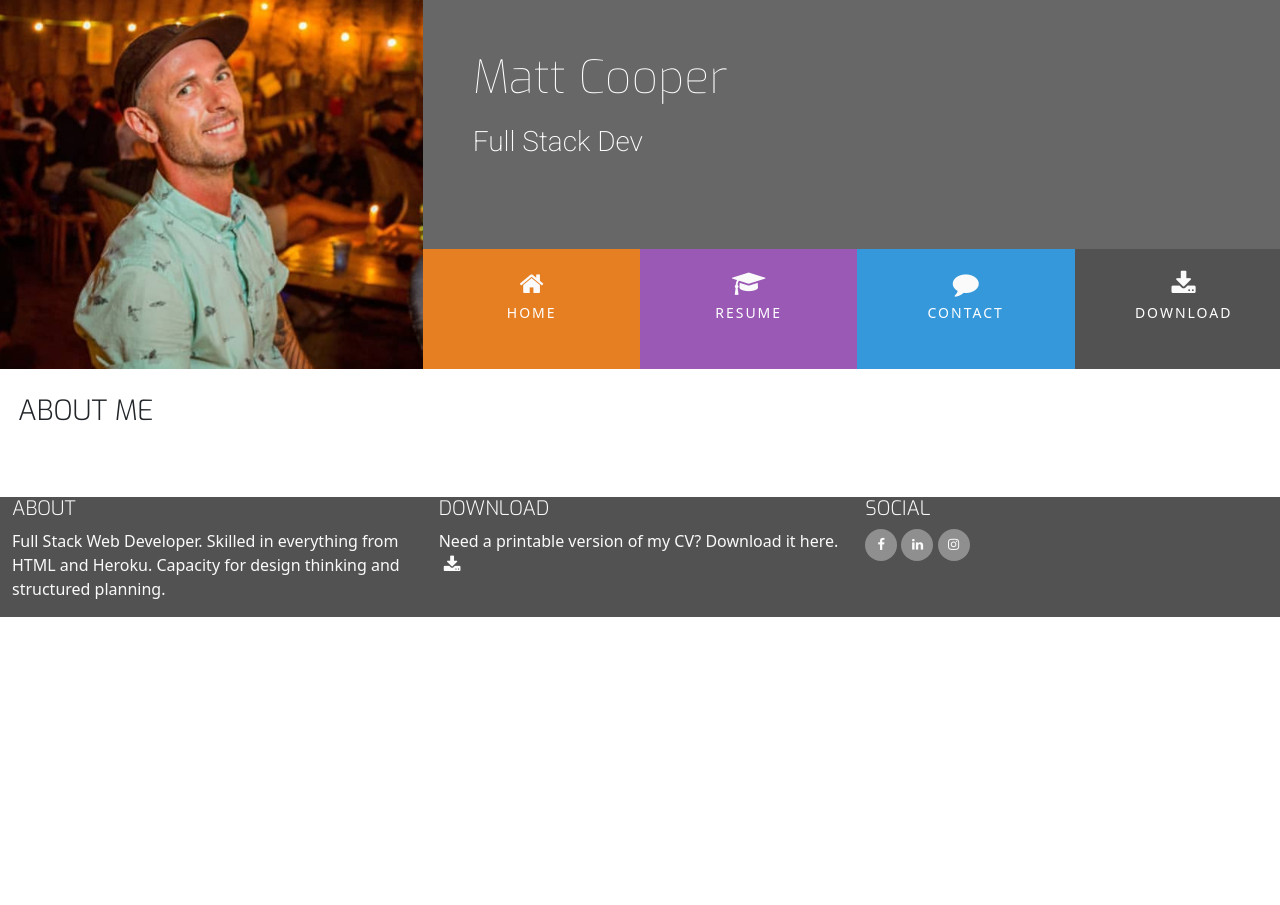
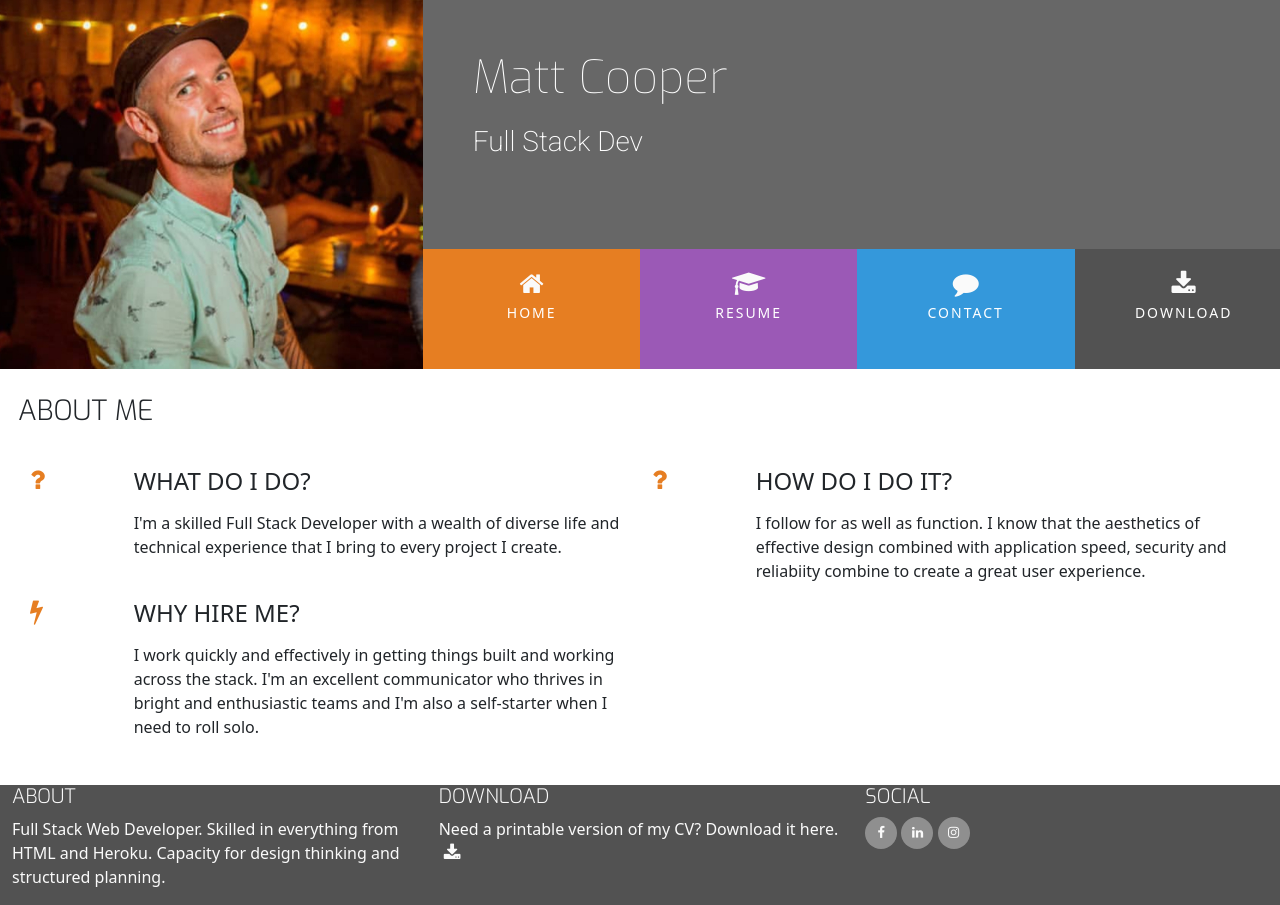
Before and after one commit to mattcooperdev/resume, a plain HTML site: page index.html in a window 1280 px wide. Before the commit the page ends 800 px from the top, so only its background shows below. Drawn offline with nearby package versions, Linux system fonts and the light colour scheme.

Commit message:
Style three reasons section

```diff
--- a/assets/css/style.css
+++ b/assets/css/style.css
@@ -216,3 +216,14 @@ footer {
 #footer-details {
     padding: 20px;
 }
+
+/*---------------------Three Reasons-----------------*/
+
+.three-reasons-icon {
+    font-size: 26px;
+    color: #e67e22;
+}
+
+.three-reasons-heading {
+    margin-bottom: 15px;
+}
--- a/index.html
+++ b/index.html
@@ -59,6 +59,52 @@
                         <h3 class="section-heading uppercase">About Me</h3>
                     </div>
                 </div>
+                <div class="row">
+                    <div class="col-10 offset-1 offset-sm-0 col-sm-4 col-md-6">
+                        <div class="row">
+                            <div class="col-2">
+                                <i class="three-reasons-icon fa fa-question" aria-hidden="true"></i>
+                            </div>
+                            <div class="col-10">
+                                <h4 class="three-reasons-heading uppercase">What do I do?</h4>
+                                <p>
+                                    I'm a skilled Full Stack Developer with a wealth of diverse
+                                    life and technical experience that I bring to every project I create.
+                                </p>
+                            </div>
+                        </div>
+                    </div>
+                    <div class="col-10 offset-1 offset-sm-0 col-sm-4 col-md-6">
+                        <div class="row">
+                            <div class="col-2">
+                                <i class="three-reasons-icon fa fa-question" aria-hidden="true"></i>
+                            </div>
+                            <div class="col-10">
+                                <h4 class="three-reasons-heading uppercase">How do I do it?</h4>
+                                <p>
+                                    I follow for as well as function. I know that the aesthetics of effective design
+                                    combined with application speed, security and reliabiity combine to create a great
+                                    user experience.
+                                </p>
+                            </div>
+                        </div>
+                    </div>
+                    <div class="col-10 offset-1 offset-sm-0 col-sm-4 col-md-6">
+                        <div class="row">
+                            <div class="col-2">
+                                <i class="three-reasons-icon fa fa-bolt" aria-hidden="true"></i>
+                            </div>
+                            <div class="col-10">
+                                <h4 class="three-reasons-heading uppercase">Why hire me?</h4>
+                                <p>
+                                    I work quickly and effectively in getting things built and working across the stack.
+                                    I'm an excellent communicator who thrives in bright and enthusiastic teams and I'm
+                                    also a self-starter when I need to roll solo.
+                                </p>
+                            </div>
+                        </div>
+                    </div>
+                </div>
             </div>
         </div>
 
```
